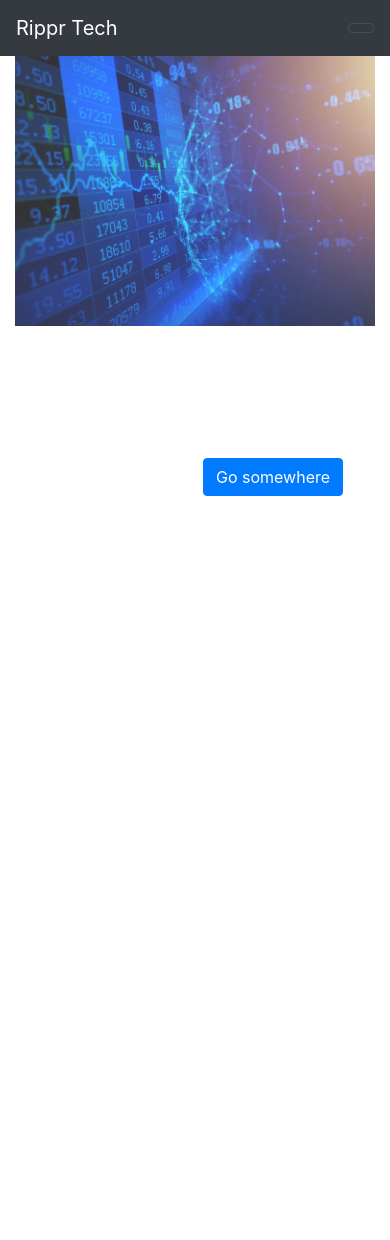
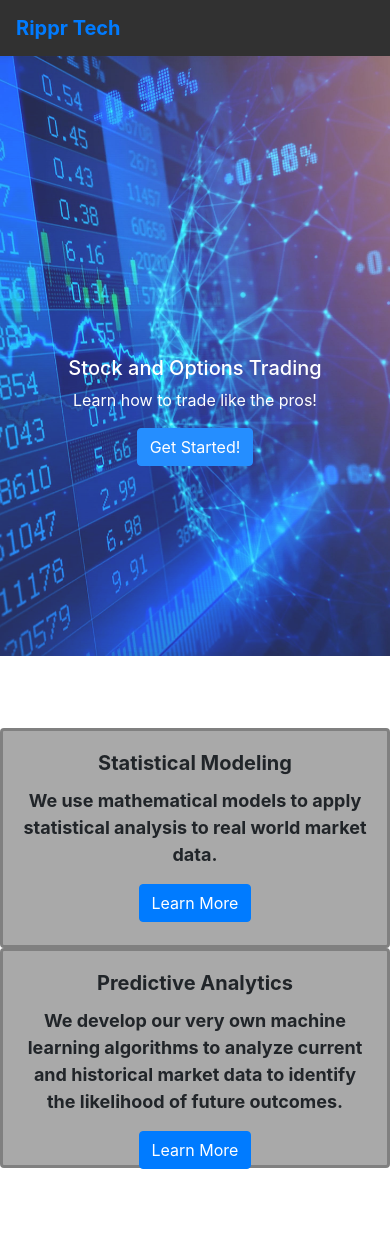
Before and after one commit to amahalik17/Fintech_Project_1, a Flask app: page / in a window 390 px wide. Before the commit the page ends 496 px from the top, so only its background shows below. Run offline with Flask 2, Linux system fonts and the light colour scheme; some libraries are stand-ins or nearby versions.

Commit message:
updated front end on home/base, fix bg issue

```diff
--- a/super_screener.py
+++ b/super_screener.py
@@ -3,7 +3,7 @@ import pandas as pd
 import numpy as np
 import datetime as dt
 #from pandas_datareader import data as pdr
-import requests
+from flask import request
 import time
 from config import api_key
 
@@ -55,7 +55,7 @@ for x in companies:
 			'period': '1',
 			'needExtendedHoursData': 'true'}
 		# Make request and convert to dict
-		response = requests.get(url, params=payload)
+		response = request.get(url, params=payload)
 		data = response.json()
 		#print(data)
 		data = data['candles']
--- a/website/static/styles/styles.css
+++ b/website/static/styles/styles.css
@@ -1,20 +1,55 @@
 
-.bg-image {
-    background-position: center;
-    background-size: cover;
-    height: 100%;
-    width: 100%;
-    opacity: 80%;
+.info-body {
+    position: relative;
+    top: 50%;
+    left: auto;
+    text-align: center;
+    color: white;
 
 }
 
-.info-body {
-    position: absolute;
-    top: 40%;
-    left: 40%;
+.signup-form {
+    background-color: lightblue;
+    position: relative;
+    width: 50%;
+    left: 25%;
+    font-weight: bold;
+}
+
+.login-form {
+    background-color: lightblue;
+    position: relative;
+    width: 50%;
+    left: 25%;
+    font-weight: bold;
+}
+
+
+.nav-item {
+    list-style: none;
+    color: dodgerblue;
+}
+
+.navbar {
+    background-color: #313131;
+    font-size: 20px;
+    font-weight: bold;
+}
+
+.card {
+    background-color: darkgrey;
+    position: relative;
     text-align: center;
-    color: white;
+    height: 220px;
+    font-size: 18px;
+    font-weight: bold;
+    border-color: grey;
+    border-width: 3px;
+}
 
+.card-title {
+    font-weight: bold;
+    font-size: 20px;
 }
 
 
--- a/website/templates/base.html
+++ b/website/templates/base.html
@@ -25,7 +25,11 @@
       href="https://stackpath.bootstrapcdn.com/font-awesome/4.7.0/css/font-awesome.min.css"
       crossorigin="anonymous"/>
 
-    <link rel='stylesheet' type='text/css' href="{{ url_for('static', filename='styles/styles.css') }}"/>
+    <link
+      rel='stylesheet'
+      type='text/css'
+      href="{{ url_for('static', filename='styles/styles.css') }}"/>
+
 
     <title>{% block title %}Financial Technology{% endblock %}</title>
 
@@ -33,7 +37,7 @@
 
   <body>
 
-    <nav class="navbar navbar-expand-lg navbar-dark bg-dark">
+    <nav class="navbar navbar-expand-lg">
         <div class="container-fluid">
           <a class="navbar-brand" href="/">Rippr Tech</a>
           <button class="navbar-toggler" type="button" data-bs-toggle="collapse" data-bs-target="#navbarSupportedContent" aria-controls="navbarSupportedContent" aria-expanded="false" aria-label="Toggle navigation">
@@ -80,6 +84,7 @@
         </div>
       </nav>
 
+
     {% with messages = get_flashed_messages(with_categories=True) %}
     {% if messages %}
       {% for category, message in messages %}
@@ -102,23 +107,13 @@
     {% endif %}
     {% endwith %}
 
-    <div class="container-fluid">
-      {% block content %}
-      <img class= "bg-image" src="{{ url_for('static', filename='images/market1.jpg') }}" alt='market charts'/>
-      {% endblock %}
+    {% block content %}
+    {% endblock %}
 
-      {% block one %}
-        <div class="info-body">
-          <h5 class="info-title">Stock and Options Trading</h5>
-          <p class="info-text">Learn how to trade with the best</p>
-          <a href="#" class="btn btn-primary">Go somewhere</a>
-        </div>
-      </div>
-      {% endblock %}
+    {% block one %}
+    {% endblock %}
 
-    </div>
 
-      <div class="container">{% block two %} {% endblock %}</div>
 
       <script
         src="https://code.jquery.com/jquery-3.2.1.slim.min.js"
--- a/website/templates/home.html
+++ b/website/templates/home.html
@@ -4,9 +4,53 @@
 
 {% block content %}
 
-    <img class="bg-image" src="{{ url_for('static', filename='images/market1.jpg') }}" alt="market charts"/>
+<section class='first' style="background-image: url('../static/images/market1.jpg');
+    background-repeat: no-repeat;
+    background-position: center;
+    background-size: cover;
+    background-attachment: fixed;
+    opacity: 85%;
+    height: 600px;
+    width: 100%;">
 
+    <div class="info-body">
+        <h5 class="info-title">Stock and Options Trading</h5>
+        <p class="info-text">Learn how to trade like the pros!</p>
+        <a href="/signup" class="btn btn-primary">Get Started!</a>
+    </div>
+
+</section>
 {% endblock %}
+
+{% block one %}
+<br/>
+<br/>
+<br/>
+<div class="row">
+    <div class="col-sm-6">
+      <div class="card">
+        <div class="card-body">
+          <h5 class="card-title">Statistical Modeling</h5>
+          <p class="card-text">We use mathematical models to apply statistical analysis to real world market data.</p>
+          <a href="#" class="btn btn-primary">Learn More</a>
+        </div>
+      </div>
+    </div>
+    <div class="col-sm-6">
+      <div class="card">
+        <div class="card-body">
+          <h5 class="card-title">Predictive Analytics</h5>
+          <p class="card-text">We develop our very own machine learning algorithms to analyze current and historical market data to identify the likelihood of future outcomes.</p>
+          <a href="#" class="btn btn-primary">Learn More</a>
+        </div>
+      </div>
+    </div>
+</div>
+<br/>
+<br/>
+<br/>
+{% endblock %}
+
 
 <!-- work on fixing this section for deleting notes on the site tmrw -->
 
--- a/website/templates/login.html
+++ b/website/templates/login.html
@@ -4,7 +4,7 @@
 
 {% block content %}
 
-<form method="POST">
+<form class="login-form" method="POST">
     <h3 align="center">Login</h3>
     <div class="form-group">
         <label for="email">Email Address</label>
--- a/website/templates/signup.html
+++ b/website/templates/signup.html
@@ -4,7 +4,7 @@
 
 {% block content %}
 
-<form method="POST">
+<form class="signup-form" method="POST">
     <h3 align="center"> Sign Up!</h3>
     <div class="form-group">
         <label for="email">Email Address</label>
```
